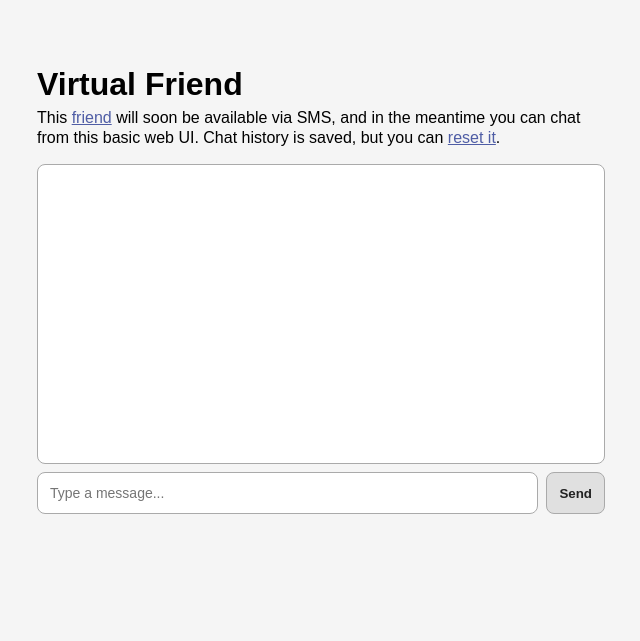
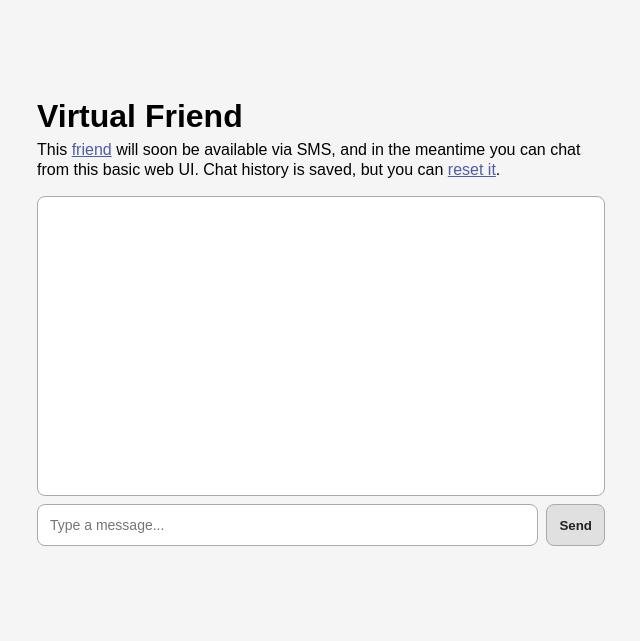
Before and after one commit to flatpickles/friend, a Flask app: page / in a window 1280 px wide. Shown: the top 641 px of the page, without its empty margins (319-959 px from the left). Run offline with Flask 3, Linux system fonts and the light colour scheme.

Commit message:
More top padding

```diff
--- a/static/css/styles.css
+++ b/static/css/styles.css
@@ -9,7 +9,7 @@ body {
   display: flex;
   flex-direction: column;
   gap: 1rem;
-  padding: 4rem 1rem;
+  padding: 6rem 1rem;
   box-sizing: border-box;
 }
 
```
